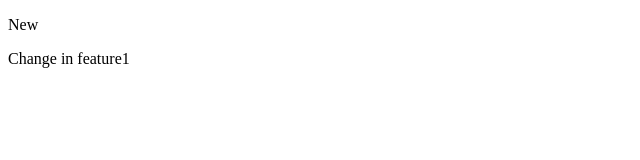
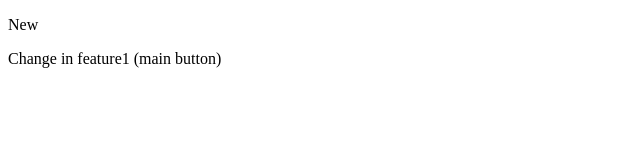
Before and after one commit to ashokredkar/demo_localrepo, a plain HTML site: page index.html in a window 1280 px wide. Shown: the full height of the page, 0-640 px from the left. Drawn offline with Linux system fonts and the light colour scheme.

Commit message:
added button in main

```diff
--- a/index.html
+++ b/index.html
@@ -7,6 +7,6 @@
 </head>
 <body>
     <p>New</p>
-    <p>Change in feature1</p>
+    <p>Change in feature1 (main button)</p>
 </body>
 </html>
```
